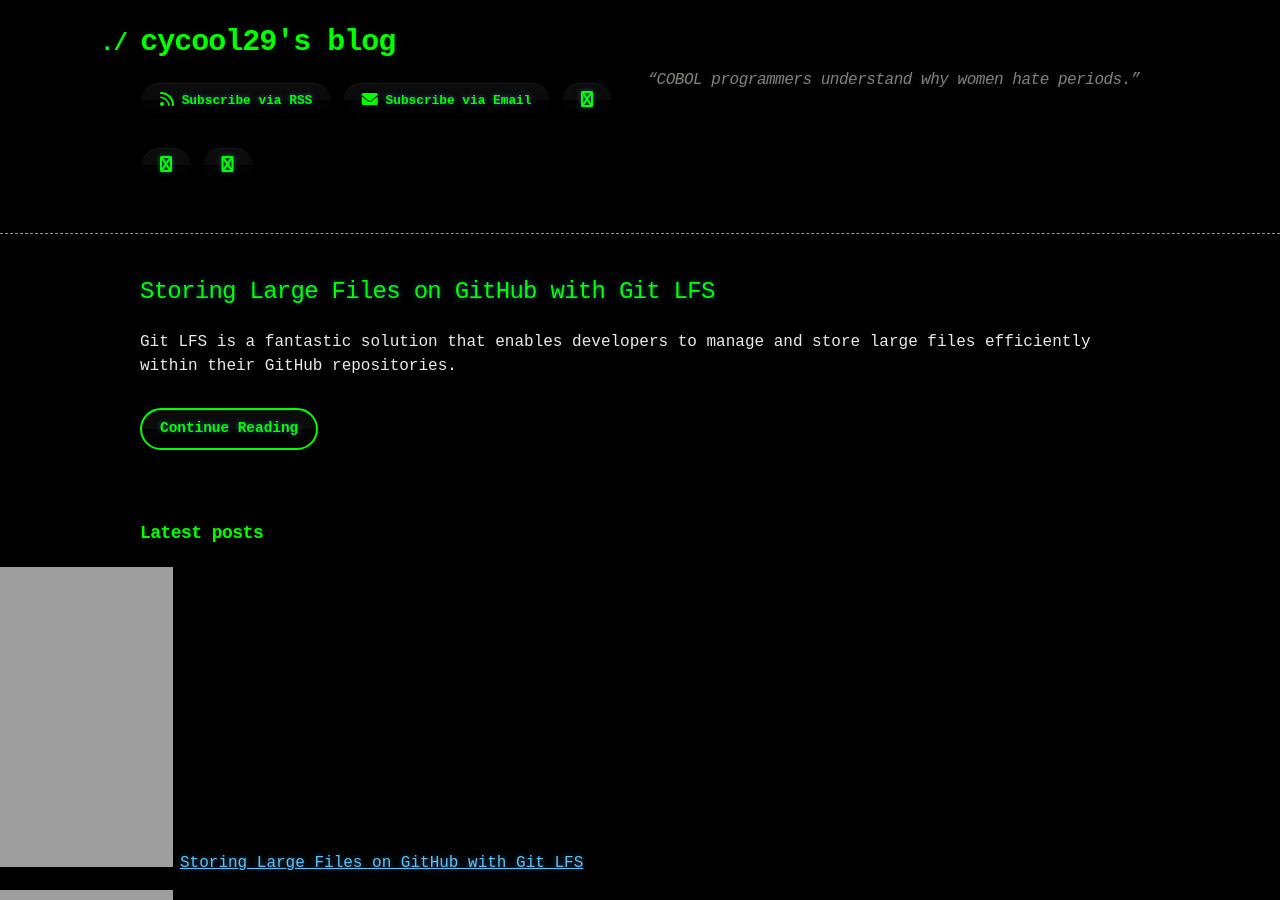
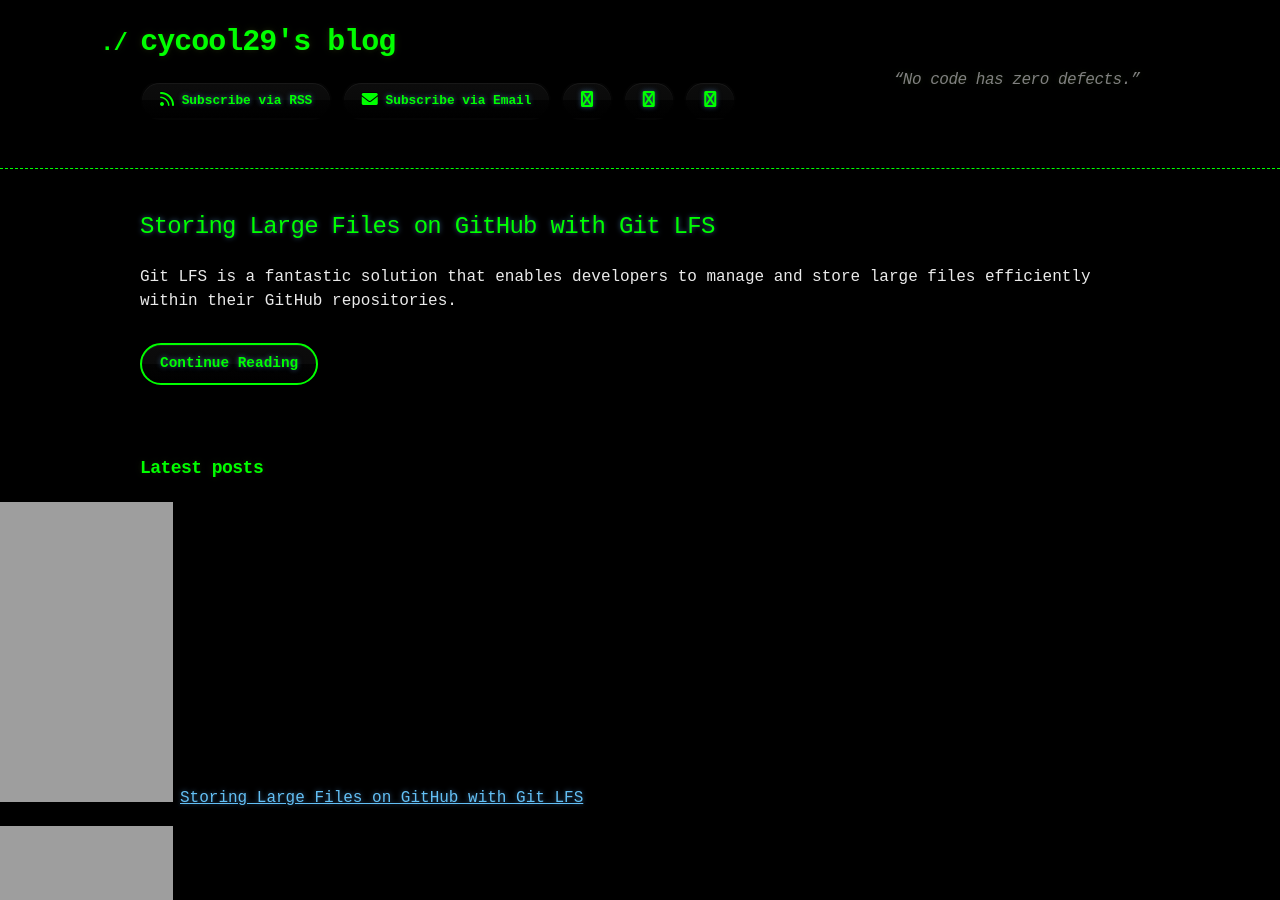
Before and after one commit to cycool29/cycool29.github.io, a Jekyll site: the page built from index.md, in a window 1280 px wide and 900 px high. Built offline with Jekyll 4.4.1, drawn with Linux system fonts in a browser that asks for light colours; a style sheet for code colours, icons or effects is not loaded.

Commit message:
Update quotes

```diff
--- a/_config.yml
+++ b/_config.yml
@@ -1,5 +1,5 @@
 title: cycool29's blog
-description: "“COBOL programmers understand why women hate periods.” "
+description: "“No code has zero defects.” "
 bio: A high school student. Intermediate in Python, Git, Bash. Learning JavaScript. He/Him. "
 author: cycool29
 url: https://cycool29.github.io
```
